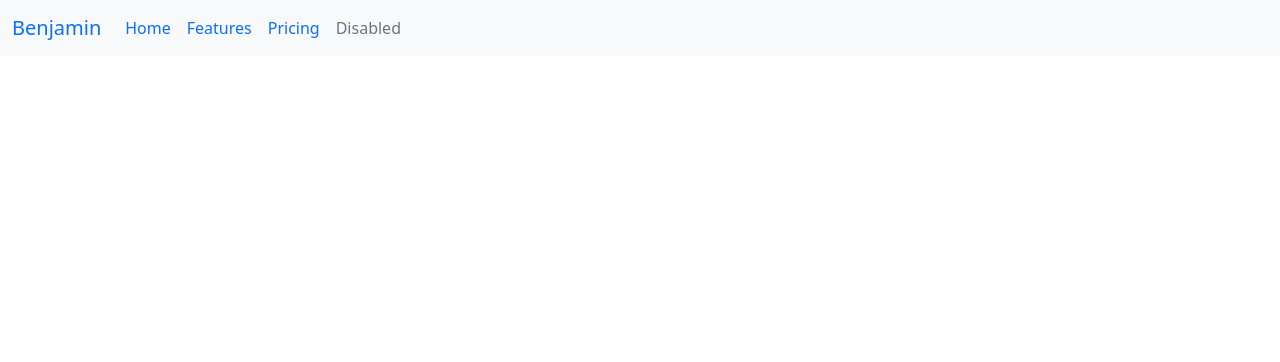
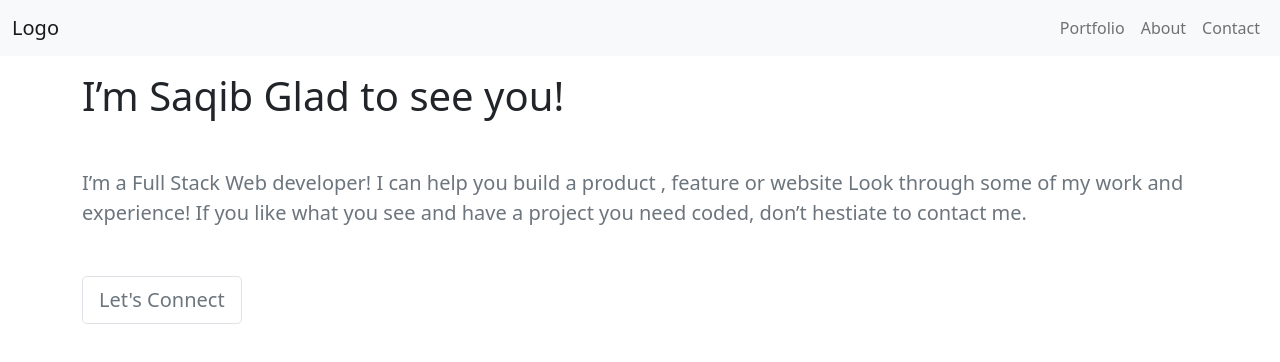
Before and after one commit to hislordshipprof/bootstrap-portfolio, a plain HTML site: page index.html in a window 1280 px wide. Drawn offline with nearby package versions, Linux system fonts and the light colour scheme.

Commit message:
Update index.html

```diff
--- a/index.html
+++ b/index.html
@@ -9,31 +9,39 @@
     <title>Document</title>
 </head>
 <body>
-<nav class="navbar navbar-expand-lg bg-light">
+<nav class="navbar navbar-expand-sm bg-light navbar-light">
         <div class="container-fluid">
-    <a class="navbar-brand" href="#">Benjamin</a>
-    <button class="navbar-toggler" type="button" data-bs-toggle="collapse" data-bs-target="#navbarNav" aria-controls="navbarNav" aria-expanded="false" aria-label="Toggle navigation">
+          <a class="navbar-brand" href="#">Logo</a>
+          <button class="navbar-toggler" type="button" data-bs-toggle="collapse" data-bs-target="#collapsibleNavbar">
             <span class="navbar-toggler-icon"></span>
           </button>
-    <div class="collapse navbar-collapse" id="navbarNav">
-      <ul class="navbar-nav">
+          <div class="collapse navbar-collapse" id="collapsibleNavbar">
+            <ul class="navbar-nav ms-auto mb-2 mb-lg-0">
               <li class="nav-item">
-          <a class="nav-link active" aria-current="page" href="#">Home</a>
+                <a class="nav-link" href="#">Portfolio</a>
               </li>
               <li class="nav-item">
-          <a class="nav-link" href="#">Features</a>
+                <a class="nav-link" href="#">About</a>
               </li>
               <li class="nav-item">
-          <a class="nav-link" href="#">Pricing</a>
+                <a class="nav-link" href="#">Contact</a>
               </li>
-        <li class="nav-item">
-          <a class="nav-link disabled">Disabled</a>
-        </li>
+
             </ul>
           </div>
         </div>
       </nav>
-
+      <section class="hero-banner pt-200">
+        <div class="container">
+            <div class="row row align-items-center">
+                <div class="col">
+                    <h1 class="mt-3">I’m Saqib Glad to see you!</h1>
+                    <p class="lead text-secondary my-5">I’m a Full Stack Web developer! I can help you build a product , feature or website Look through some of my work and experience! If you like what you see and have a project you need coded, don’t hestiate to contact me.</p>
+                    <a href="#" class="btn btn-outline-secondary btn-lg border">Let's Connect</a>
+                </div>
+            </div>
+        </div>
+    </section>
 
 
 
```
Lines whose indentation alone changed are shown as unchanged.
